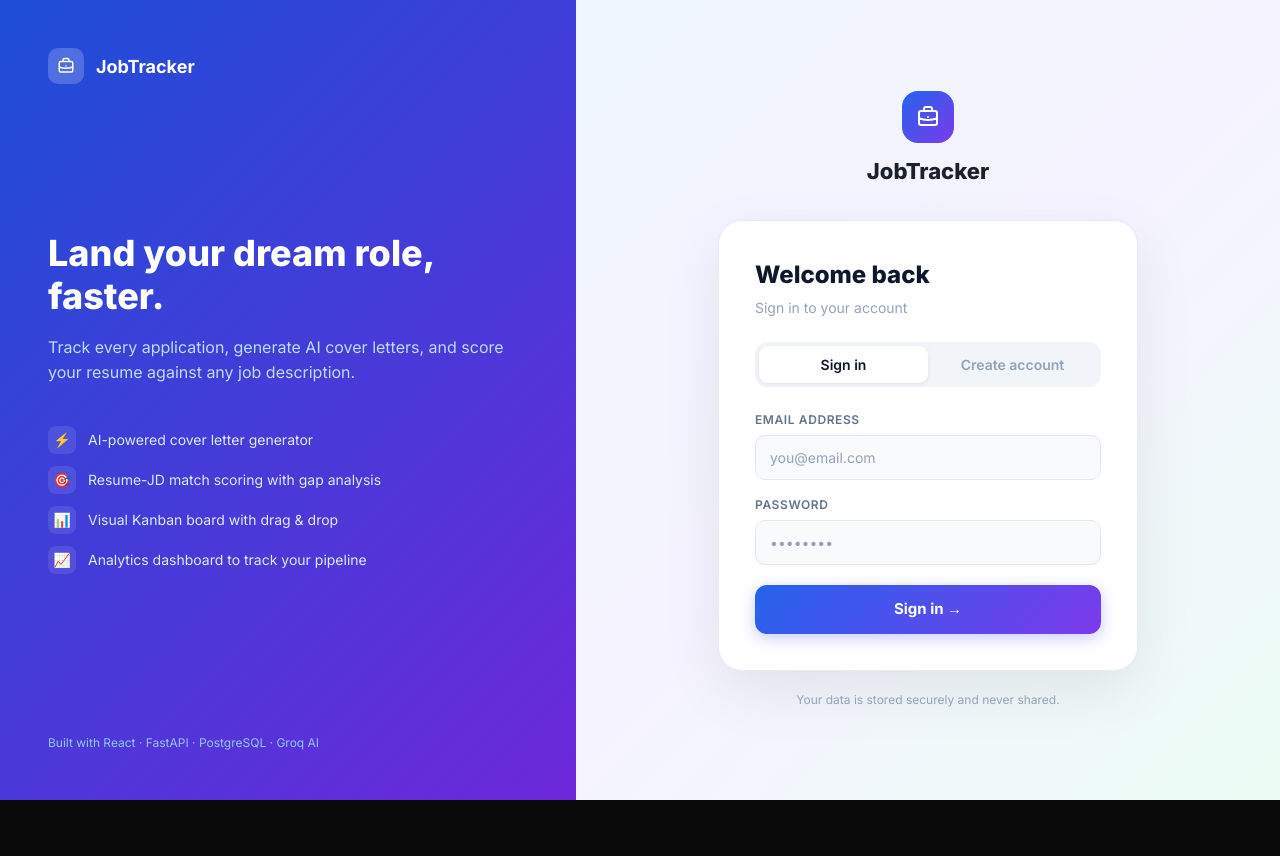
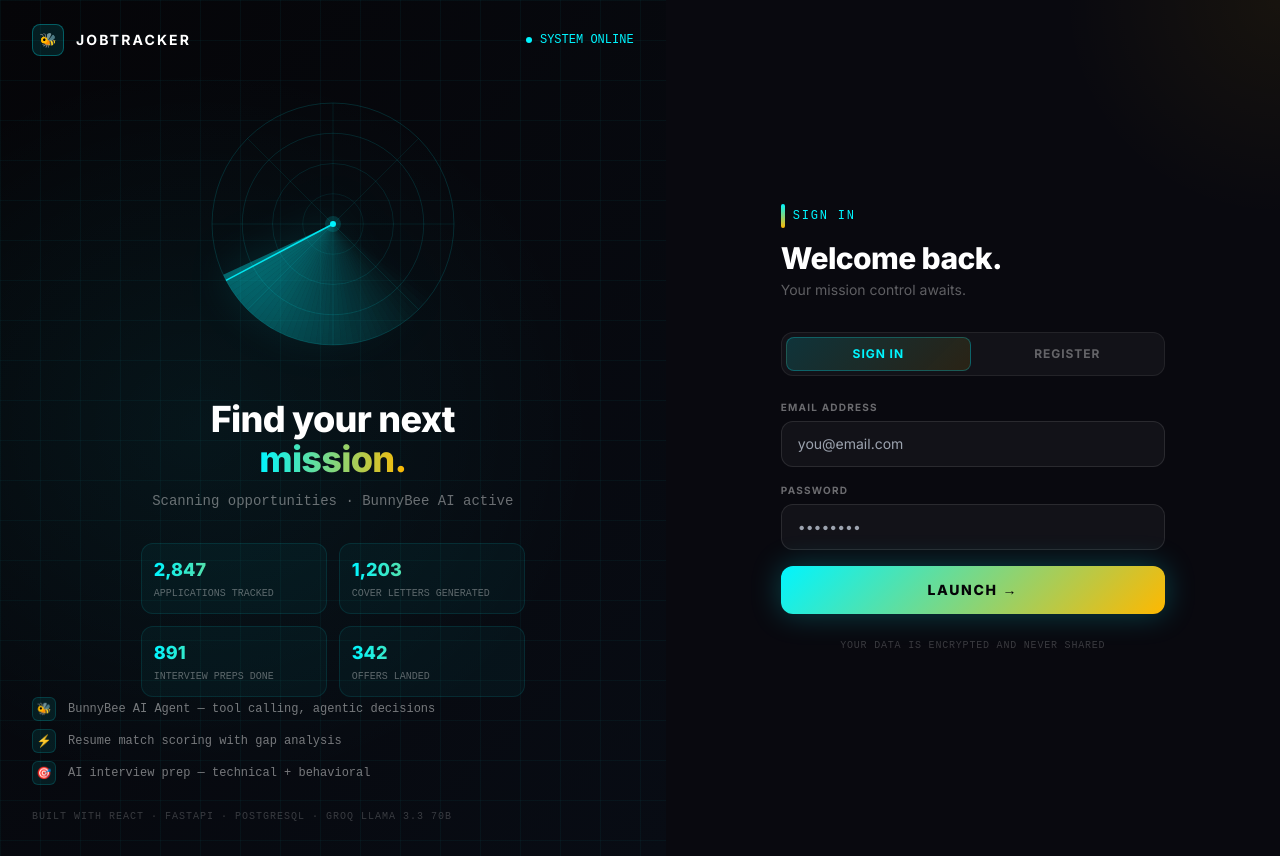
Before and after one commit to nischaysareen09/job-tracker, a React app in the folder frontend/: page /login in a window 1280 px wide. Before the commit the page ends 800 px from the top, so only its background shows below. Built offline with nearby package versions, Linux system fonts and the light colour scheme; the HTML template or start-up script is replaced by a standard one.

Commit message:
Redesign login - mission control theme with radar animation

```diff
--- a/frontend/src/pages/Login.jsx
+++ b/frontend/src/pages/Login.jsx
@@ -1,13 +1,177 @@
-import { useState } from 'react'
+import { useState, useEffect, useRef } from 'react'
 import { useNavigate } from 'react-router-dom'
 import api from '../api'
+
+// Animated radar canvas
+function RadarCanvas() {
+  const canvasRef = useRef(null)
+  const angleRef = useRef(0)
+  const dotsRef = useRef([])
+  const frameRef = useRef(null)
+
+  useEffect(() => {
+    const canvas = canvasRef.current
+    if (!canvas) return
+    const ctx = canvas.getContext('2d')
+    const W = canvas.width = canvas.offsetWidth
+    const H = canvas.height = canvas.offsetHeight
+    const cx = W / 2, cy = H / 2
+    const R = Math.min(W, H) * 0.42
+
+    // Generate random blips
+    dotsRef.current = Array.from({ length: 12 }, () => ({
+      angle: Math.random() * Math.PI * 2,
+      dist: (0.2 + Math.random() * 0.75) * R,
+      opacity: 0,
+      size: 1.5 + Math.random() * 2.5,
+    }))
+
+    const draw = () => {
+      ctx.clearRect(0, 0, W, H)
+
+      // Grid circles
+      for (let i = 1; i <= 4; i++) {
+        ctx.beginPath()
+        ctx.arc(cx, cy, R * i / 4, 0, Math.PI * 2)
+        ctx.strokeStyle = `rgba(0,245,255,${0.06 + i * 0.02})`
+        ctx.lineWidth = 1
+        ctx.stroke()
+      }
+
+      // Cross lines
+      ctx.strokeStyle = 'rgba(0,245,255,0.08)'
+      ctx.lineWidth = 1
+      ctx.beginPath(); ctx.moveTo(cx - R, cy); ctx.lineTo(cx + R, cy); ctx.stroke()
+      ctx.beginPath(); ctx.moveTo(cx, cy - R); ctx.lineTo(cx, cy + R); ctx.stroke()
+      ctx.beginPath(); ctx.moveTo(cx - R * 0.707, cy - R * 0.707); ctx.lineTo(cx + R * 0.707, cy + R * 0.707); ctx.stroke()
+      ctx.beginPath(); ctx.moveTo(cx + R * 0.707, cy - R * 0.707); ctx.lineTo(cx - R * 0.707, cy + R * 0.707); ctx.stroke()
+
+      // Sweep gradient
+      const sweepAngle = angleRef.current
+      const grad = ctx.createConicalGradient
+        ? ctx.createConicalGradient(cx, cy, sweepAngle)
+        : null
+
+      // Draw sweep as multiple arcs
+      for (let i = 0; i < 40; i++) {
+        const a = sweepAngle - (i * Math.PI / 60)
+        const opacity = (40 - i) / 40 * 0.35
+        ctx.beginPath()
+        ctx.moveTo(cx, cy)
+        ctx.arc(cx, cy, R, a, a + Math.PI / 60)
+        ctx.closePath()
+        ctx.fillStyle = `rgba(0,245,255,${opacity})`
+        ctx.fill()
+      }
+
+      // Sweep line
+      ctx.beginPath()
+      ctx.moveTo(cx, cy)
+      ctx.lineTo(cx + Math.cos(sweepAngle) * R, cy + Math.sin(sweepAngle) * R)
+      ctx.strokeStyle = 'rgba(0,245,255,0.9)'
+      ctx.lineWidth = 1.5
+      ctx.stroke()
+
+      // Blips
+      dotsRef.current.forEach(dot => {
+        const dx = sweepAngle - dot.angle
+        const norm = ((dx % (Math.PI * 2)) + Math.PI * 2) % (Math.PI * 2)
+        if (norm < 0.15) dot.opacity = 1
+        else dot.opacity = Math.max(0, dot.opacity - 0.012)
+
+        if (dot.opacity > 0) {
+          const x = cx + Math.cos(dot.angle) * dot.dist
+          const y = cy + Math.sin(dot.angle) * dot.dist
+          ctx.beginPath()
+          ctx.arc(x, y, dot.size, 0, Math.PI * 2)
+          ctx.fillStyle = `rgba(0,245,255,${dot.opacity})`
+          ctx.fill()
+          // Glow
+          ctx.beginPath()
+          ctx.arc(x, y, dot.size * 3, 0, Math.PI * 2)
+          ctx.fillStyle = `rgba(0,245,255,${dot.opacity * 0.15})`
+          ctx.fill()
+        }
+      })
+
+      // Center dot
+      ctx.beginPath()
+      ctx.arc(cx, cy, 3, 0, Math.PI * 2)
+      ctx.fillStyle = '#00f5ff'
+      ctx.fill()
+      ctx.beginPath()
+      ctx.arc(cx, cy, 8, 0, Math.PI * 2)
+      ctx.fillStyle = 'rgba(0,245,255,0.15)'
+      ctx.fill()
+
+      angleRef.current = (sweepAngle + 0.008) % (Math.PI * 2)
+      frameRef.current = requestAnimationFrame(draw)
+    }
+
+    draw()
+    return () => cancelAnimationFrame(frameRef.current)
+  }, [])
+
+  return <canvas ref={canvasRef} className="w-full h-full" />
+}
+
+// Animated grid background
+function GridBg() {
+  return (
+    <div className="absolute inset-0 overflow-hidden pointer-events-none">
+      <div style={{
+        backgroundImage: `
+          linear-gradient(rgba(0,245,255,0.04) 1px, transparent 1px),
+          linear-gradient(90deg, rgba(0,245,255,0.04) 1px, transparent 1px)
+        `,
+        backgroundSize: '40px 40px',
+        width: '100%',
+        height: '100%',
+      }} />
+      {/* Gradient overlay */}
+      <div className="absolute inset-0" style={{
+        background: 'radial-gradient(ellipse at 30% 50%, rgba(0,245,255,0.06) 0%, transparent 60%)'
+      }} />
+    </div>
+  )
+}
+
+// Typing animation for tagline
+function TypeWriter({ text }) {
+  const [displayed, setDisplayed] = useState('')
+  const [idx, setIdx] = useState(0)
+
+  useEffect(() => {
+    if (idx < text.length) {
+      const t = setTimeout(() => {
+        setDisplayed(prev => prev + text[idx])
+        setIdx(i => i + 1)
+      }, 40)
+      return () => clearTimeout(t)
+    }
+  }, [idx, text])
+
+  return (
+    <span>
+      {displayed}
+      {idx < text.length && (
+        <span className="inline-block w-0.5 h-4 ml-0.5 animate-pulse" style={{ backgroundColor: '#00f5ff', verticalAlign: 'middle' }} />
+      )}
+    </span>
+  )
+}
 
 export default function Login() {
   const [mode, setMode] = useState('login')
   const [form, setForm] = useState({ email: '', password: '', full_name: '' })
   const [error, setError] = useState('')
   const [loading, setLoading] = useState(false)
+  const [mounted, setMounted] = useState(false)
   const navigate = useNavigate()
+
+  useEffect(() => {
+    setTimeout(() => setMounted(true), 100)
+  }, [])
 
   const handle = (e) => setForm({ ...form, [e.target.name]: e.target.value })
 
@@ -22,163 +186,244 @@ export default function Login() {
       localStorage.setItem('token', data.access_token)
       navigate('/')
     } catch (err) {
-      setError(err.response?.data?.detail || 'Something went wrong')
+      setError(err.response?.data?.detail || 'Connection failed')
     } finally {
       setLoading(false)
     }
   }
 
-  const inputStyle = {
-    width: '100%',
-    border: '1.5px solid #e2e8f0',
-    borderRadius: '10px',
-    padding: '11px 14px',
-    fontSize: '14px',
-    color: '#1a202c',
-    background: '#f8fafc',
-    outline: 'none',
-    boxSizing: 'border-box',
-    fontFamily: 'inherit',
-  }
-
-  const labelStyle = {
-    display: 'block',
-    fontSize: '12px',
-    fontWeight: '600',
-    color: '#64748b',
-    textTransform: 'uppercase',
-    letterSpacing: '0.05em',
-    marginBottom: '6px',
-  }
+  const stats = [
+    { label: 'Applications Tracked', value: '2,847' },
+    { label: 'Cover Letters Generated', value: '1,203' },
+    { label: 'Interview Preps Done', value: '891' },
+    { label: 'Offers Landed', value: '342' },
+  ]
 
   return (
-    <div style={{ minHeight: '100vh', display: 'flex', fontFamily: "'Inter', system-ui, sans-serif" }}>
-      {/* Left panel */}
-      <div style={{
-        display: 'none',
-        flexDirection: 'column',
-        justifyContent: 'space-between',
-        width: '45%',
-        padding: '48px',
-        background: 'linear-gradient(135deg, #1d4ed8 0%, #6d28d9 100%)',
-      }}
-        className="lg-panel">
-        <style>{`
-          @media (min-width: 1024px) { .lg-panel { display: flex !important; } }
-          input::placeholder { color: #94a3b8; }
-          input:focus { border-color: #6366f1 !important; background: #fff !important; box-shadow: 0 0 0 3px rgba(99,102,241,0.1); }
-        `}</style>
+    <div className="min-h-screen flex" style={{ background: '#050508', fontFamily: "'Inter', sans-serif" }}>
 
-        {/* Logo */}
-        <div style={{ display: 'flex', alignItems: 'center', gap: '12px' }}>
-          <div style={{ width: '36px', height: '36px', background: 'rgba(255,255,255,0.2)', borderRadius: '10px', display: 'flex', alignItems: 'center', justifyContent: 'center' }}>
-            <svg width="18" height="18" fill="none" stroke="white" viewBox="0 0 24 24">
-              <path strokeLinecap="round" strokeLinejoin="round" strokeWidth={2} d="M21 13.255A23.931 23.931 0 0112 15c-3.183 0-6.22-.62-9-1.745M16 6V4a2 2 0 00-2-2h-4a2 2 0 00-2 2v2m4 6h.01M5 20h14a2 2 0 002-2V8a2 2 0 00-2-2H5a2 2 0 00-2 2v10a2 2 0 002 2z" />
-            </svg>
+      {/* LEFT PANEL — Mission Control */}
+      <div className="hidden lg:flex flex-col w-[52%] relative overflow-hidden"
+        style={{ background: 'linear-gradient(135deg, #050508 0%, #080c14 100%)' }}>
+        <GridBg />
+
+        {/* Top bar */}
+        <div className="relative z-10 flex items-center justify-between px-8 py-6">
+          <div className="flex items-center gap-3">
+            <div className="w-8 h-8 rounded-lg flex items-center justify-center"
+              style={{ background: 'rgba(0,245,255,0.1)', border: '1px solid rgba(0,245,255,0.3)' }}>
+              <span className="text-sm">🐝</span>
             </div>
-          <span style={{ color: 'white', fontWeight: '700', fontSize: '18px' }}>JobTracker</span>
+            <span className="font-bold text-white tracking-wider text-sm" style={{ letterSpacing: '0.15em' }}>
+              JOBTRACKER
+            </span>
+          </div>
+          <div className="flex items-center gap-2">
+            <div className="w-1.5 h-1.5 rounded-full animate-pulse" style={{ backgroundColor: '#00f5ff' }} />
+            <span className="text-xs font-mono" style={{ color: '#00f5ff' }}>SYSTEM ONLINE</span>
+          </div>
         </div>
 
-        <div>
-          <h2 style={{ fontSize: '36px', fontWeight: '800', color: 'white', lineHeight: '1.2', marginBottom: '16px' }}>
-            Land your dream role, faster.
-          </h2>
-          <p style={{ color: 'rgba(191,219,254,1)', fontSize: '16px', lineHeight: '1.6', marginBottom: '40px' }}>
-            Track every application, generate AI cover letters, and score your resume against any job description.
+        {/* Radar */}
+        <div className="relative z-10 flex-1 flex flex-col items-center justify-center px-8">
+          <div className="w-72 h-72 mb-8" style={{
+            opacity: mounted ? 1 : 0,
+            transition: 'opacity 0.8s ease',
+            filter: 'drop-shadow(0 0 20px rgba(0,245,255,0.3))'
+          }}>
+            <RadarCanvas />
+          </div>
+
+          {/* Headline */}
+          <div className="text-center mb-8" style={{ opacity: mounted ? 1 : 0, transition: 'opacity 1s ease 0.3s' }}>
+            <h1 className="text-4xl font-black text-white mb-3" style={{ letterSpacing: '-0.02em', lineHeight: 1.1 }}>
+              Find your next<br />
+              <span style={{
+                background: 'linear-gradient(90deg, #00f5ff, #ffb800)',
+                WebkitBackgroundClip: 'text',
+                WebkitTextFillColor: 'transparent'
+              }}>mission.</span>
+            </h1>
+            <p className="text-sm font-mono" style={{ color: 'rgba(255,255,255,0.4)' }}>
+              <TypeWriter text="Scanning opportunities · BunnyBee AI active" />
             </p>
-          {[
-            { icon: '⚡', text: 'AI-powered cover letter generator' },
-            { icon: '🎯', text: 'Resume-JD match scoring with gap analysis' },
-            { icon: '📊', text: 'Visual Kanban board with drag & drop' },
-            { icon: '📈', text: 'Analytics dashboard to track your pipeline' },
-          ].map(({ icon, text }) => (
-            <div key={text} style={{ display: 'flex', alignItems: 'center', gap: '12px', marginBottom: '12px' }}>
-              <div style={{ width: '28px', height: '28px', background: 'rgba(255,255,255,0.1)', borderRadius: '8px', display: 'flex', alignItems: 'center', justifyContent: 'center', fontSize: '14px' }}>{icon}</div>
-              <span style={{ color: 'rgba(219,234,254,1)', fontSize: '14px' }}>{text}</span>
+          </div>
+
+          {/* Stats grid */}
+          <div className="grid grid-cols-2 gap-3 w-full max-w-sm"
+            style={{ opacity: mounted ? 1 : 0, transition: 'opacity 1s ease 0.6s' }}>
+            {stats.map(({ label, value }, i) => (
+              <div key={i} className="rounded-xl p-3" style={{
+                background: 'rgba(0,245,255,0.04)',
+                border: '1px solid rgba(0,245,255,0.1)',
+              }}>
+                <p className="text-lg font-black" style={{
+                  background: 'linear-gradient(90deg, #00f5ff, #ffb800)',
+                  WebkitBackgroundClip: 'text',
+                  WebkitTextFillColor: 'transparent'
+                }}>{value}</p>
+                <p className="text-[10px] font-mono mt-0.5" style={{ color: 'rgba(255,255,255,0.35)' }}>{label.toUpperCase()}</p>
               </div>
             ))}
           </div>
-
-        <p style={{ color: 'rgba(147,197,253,1)', fontSize: '12px' }}>Built with React · FastAPI · PostgreSQL · Groq AI</p>
         </div>
 
-      {/* Right panel */}
-      <div style={{ flex: 1, display: 'flex', alignItems: 'center', justifyContent: 'center', padding: '24px', background: 'linear-gradient(135deg, #eff6ff 0%, #f5f3ff 50%, #ecfdf5 100%)' }}>
-        <div style={{ width: '100%', maxWidth: '420px' }}>
+        {/* Bottom features */}
+        <div className="relative z-10 px-8 pb-8">
+          <div className="flex flex-col gap-2">
+            {[
+              { icon: '🐝', text: 'BunnyBee AI Agent — tool calling, agentic decisions' },
+              { icon: '⚡', text: 'Resume match scoring with gap analysis' },
+              { icon: '🎯', text: 'AI interview prep — technical + behavioral' },
+            ].map(({ icon, text }, i) => (
+              <div key={i} className="flex items-center gap-3"
+                style={{ opacity: mounted ? 1 : 0, transition: `opacity 0.8s ease ${0.8 + i * 0.15}s` }}>
+                <div className="w-6 h-6 rounded-md flex items-center justify-center text-xs flex-shrink-0"
+                  style={{ background: 'rgba(0,245,255,0.08)', border: '1px solid rgba(0,245,255,0.15)' }}>
+                  {icon}
+                </div>
+                <span className="text-xs font-mono" style={{ color: 'rgba(255,255,255,0.45)' }}>{text}</span>
+              </div>
+            ))}
+          </div>
+          <p className="text-[10px] font-mono mt-6" style={{ color: 'rgba(255,255,255,0.2)', letterSpacing: '0.1em' }}>
+            BUILT WITH REACT · FASTAPI · POSTGRESQL · GROQ LLAMA 3.3 70B
+          </p>
+        </div>
+      </div>
+
+      {/* RIGHT PANEL — Auth form */}
+      <div className="flex-1 flex items-center justify-center p-8 relative"
+        style={{ background: '#09090f' }}>
+
+        {/* Subtle top-right glow */}
+        <div className="absolute top-0 right-0 w-64 h-64 pointer-events-none" style={{
+          background: 'radial-gradient(circle at top right, rgba(255,184,0,0.06), transparent 60%)'
+        }} />
+
+        <div className="w-full max-w-sm" style={{
+          opacity: mounted ? 1 : 0,
+          transform: mounted ? 'translateY(0)' : 'translateY(16px)',
+          transition: 'all 0.7s ease 0.2s'
+        }}>
 
           {/* Mobile logo */}
-          <div style={{ textAlign: 'center', marginBottom: '32px' }}>
-            <div style={{ display: 'inline-flex', alignItems: 'center', justifyContent: 'center', width: '52px', height: '52px', borderRadius: '16px', marginBottom: '12px', background: 'linear-gradient(135deg, #2563eb, #7c3aed)' }}>
-              <svg width="24" height="24" fill="none" stroke="white" viewBox="0 0 24 24">
-                <path strokeLinecap="round" strokeLinejoin="round" strokeWidth={2} d="M21 13.255A23.931 23.931 0 0112 15c-3.183 0-6.22-.62-9-1.745M16 6V4a2 2 0 00-2-2h-4a2 2 0 00-2 2v2m4 6h.01M5 20h14a2 2 0 002-2V8a2 2 0 00-2-2H5a2 2 0 00-2 2v10a2 2 0 002 2z" />
-              </svg>
+          <div className="lg:hidden text-center mb-8">
+            <div className="inline-flex items-center gap-2 mb-2">
+              <span className="text-2xl">🐝</span>
+              <span className="font-black text-white text-xl tracking-wider">JOBTRACKER</span>
             </div>
-            <h1 style={{ fontSize: '22px', fontWeight: '800', color: '#1a202c' }}>JobTracker</h1>
           </div>
 
-          {/* Card */}
-          <div style={{ background: 'white', borderRadius: '24px', boxShadow: '0 20px 60px rgba(0,0,0,0.08)', border: '1px solid rgba(226,232,240,0.8)', padding: '36px' }}>
-            <h2 style={{ fontSize: '24px', fontWeight: '800', color: '#0f172a', marginBottom: '4px' }}>
-              {mode === 'login' ? 'Welcome back' : 'Get started'}
+          {/* Header */}
+          <div className="mb-8">
+            <div className="flex items-center gap-2 mb-3">
+              <div className="w-1 h-6 rounded-full" style={{ background: 'linear-gradient(180deg, #00f5ff, #ffb800)' }} />
+              <span className="text-xs font-mono tracking-widest" style={{ color: '#00f5ff', letterSpacing: '0.15em' }}>
+                {mode === 'login' ? 'SIGN IN' : 'CREATE ACCOUNT'}
+              </span>
+            </div>
+            <h2 className="text-3xl font-black text-white" style={{ letterSpacing: '-0.02em' }}>
+              {mode === 'login' ? 'Welcome back.' : 'Get started.'}
             </h2>
-            <p style={{ fontSize: '14px', color: '#94a3b8', marginBottom: '24px' }}>
-              {mode === 'login' ? 'Sign in to your account' : 'Create your free account'}
+            <p className="text-sm mt-1" style={{ color: 'rgba(255,255,255,0.35)' }}>
+              {mode === 'login' ? 'Your mission control awaits.' : 'Launch your job search.'}
             </p>
+          </div>
 
-            {/* Tabs */}
-            <div style={{ display: 'flex', background: '#f1f5f9', borderRadius: '12px', padding: '4px', marginBottom: '24px' }}>
-              {['login', 'register'].map((m) => (
+          {/* Tab switcher */}
+          <div className="flex gap-1 mb-6 p-1 rounded-xl" style={{ background: 'rgba(255,255,255,0.04)', border: '1px solid rgba(255,255,255,0.07)' }}>
+            {['login', 'register'].map(m => (
               <button key={m} onClick={() => { setMode(m); setError('') }}
+                className="flex-1 py-2 text-xs font-bold rounded-lg transition-all duration-200"
                 style={{
-                    flex: 1, padding: '8px', fontSize: '14px', fontWeight: '600', borderRadius: '9px',
-                    border: 'none', cursor: 'pointer', transition: 'all 0.2s',
-                    background: mode === m ? 'white' : 'transparent',
-                    color: mode === m ? '#0f172a' : '#94a3b8',
-                    boxShadow: mode === m ? '0 1px 4px rgba(0,0,0,0.08)' : 'none',
+                  background: mode === m ? 'linear-gradient(135deg, rgba(0,245,255,0.15), rgba(255,184,0,0.1))' : 'transparent',
+                  color: mode === m ? '#00f5ff' : 'rgba(255,255,255,0.35)',
+                  border: mode === m ? '1px solid rgba(0,245,255,0.25)' : '1px solid transparent',
+                  letterSpacing: '0.08em',
                 }}>
-                  {m === 'login' ? 'Sign in' : 'Create account'}
+                {m === 'login' ? 'SIGN IN' : 'REGISTER'}
               </button>
             ))}
           </div>
 
-            <div style={{ display: 'flex', flexDirection: 'column', gap: '16px' }}>
+          {/* Form fields */}
+          <div className="space-y-4">
             {mode === 'register' && (
               <div>
-                  <label style={labelStyle}>Full name</label>
-                  <input style={inputStyle} name="full_name" placeholder="Jane Doe" value={form.full_name} onChange={handle} />
-                </div>
-              )}
-              <div>
-                <label style={labelStyle}>Email address</label>
-                <input style={inputStyle} name="email" type="email" placeholder="you@email.com" value={form.email} onChange={handle} />
-              </div>
-              <div>
-                <label style={labelStyle}>Password</label>
-                <input style={inputStyle} name="password" type="password" placeholder="••••••••" value={form.password} onChange={handle}
-                  onKeyDown={(e) => e.key === 'Enter' && submit()} />
-              </div>
-
-              {error && (
-                <div style={{ display: 'flex', alignItems: 'center', gap: '8px', background: '#fef2f2', border: '1px solid #fecaca', color: '#dc2626', fontSize: '13px', padding: '12px 16px', borderRadius: '12px' }}>
-                  <span>⚠️</span> {error}
+                <label className="block text-[10px] font-bold mb-1.5 tracking-widest" style={{ color: 'rgba(255,255,255,0.4)', letterSpacing: '0.12em' }}>FULL NAME</label>
+                <input
+                  className="w-full rounded-xl px-4 py-3 text-sm text-white outline-none transition-all duration-200"
+                  style={{
+                    background: 'rgba(255,255,255,0.04)',
+                    border: '1px solid rgba(255,255,255,0.1)',
+                    fontFamily: 'Inter, sans-serif',
+                  }}
+                  name="full_name" placeholder="Nischay Sareen"
+                  value={form.full_name} onChange={handle}
+                  onFocus={e => { e.target.style.border = '1px solid rgba(0,245,255,0.4)'; e.target.style.boxShadow = '0 0 0 3px rgba(0,245,255,0.08)' }}
+                  onBlur={e => { e.target.style.border = '1px solid rgba(255,255,255,0.1)'; e.target.style.boxShadow = 'none' }}
+                />
               </div>
             )}
 
+            <div>
+              <label className="block text-[10px] font-bold mb-1.5" style={{ color: 'rgba(255,255,255,0.4)', letterSpacing: '0.12em' }}>EMAIL ADDRESS</label>
+              <input
+                className="w-full rounded-xl px-4 py-3 text-sm text-white outline-none transition-all duration-200"
+                style={{ background: 'rgba(255,255,255,0.04)', border: '1px solid rgba(255,255,255,0.1)', fontFamily: 'Inter, sans-serif' }}
+                name="email" type="email" placeholder="you@email.com"
+                value={form.email} onChange={handle}
+                onFocus={e => { e.target.style.border = '1px solid rgba(0,245,255,0.4)'; e.target.style.boxShadow = '0 0 0 3px rgba(0,245,255,0.08)' }}
+                onBlur={e => { e.target.style.border = '1px solid rgba(255,255,255,0.1)'; e.target.style.boxShadow = 'none' }}
+              />
+            </div>
+
+            <div>
+              <label className="block text-[10px] font-bold mb-1.5" style={{ color: 'rgba(255,255,255,0.4)', letterSpacing: '0.12em' }}>PASSWORD</label>
+              <input
+                className="w-full rounded-xl px-4 py-3 text-sm text-white outline-none transition-all duration-200"
+                style={{ background: 'rgba(255,255,255,0.04)', border: '1px solid rgba(255,255,255,0.1)', fontFamily: 'Inter, sans-serif' }}
+                name="password" type="password" placeholder="••••••••"
+                value={form.password} onChange={handle}
+                onFocus={e => { e.target.style.border = '1px solid rgba(0,245,255,0.4)'; e.target.style.boxShadow = '0 0 0 3px rgba(0,245,255,0.08)' }}
+                onBlur={e => { e.target.style.border = '1px solid rgba(255,255,255,0.1)'; e.target.style.boxShadow = 'none' }}
+                onKeyDown={e => e.key === 'Enter' && submit()}
+              />
+            </div>
+
+            {/* Error */}
+            {error && (
+              <div className="flex items-center gap-2 rounded-xl px-4 py-3"
+                style={{ background: 'rgba(255,61,90,0.08)', border: '1px solid rgba(255,61,90,0.2)' }}>
+                <span style={{ color: '#ff3d5a' }}>⚠</span>
+                <p className="text-xs font-mono" style={{ color: '#ff3d5a' }}>{error}</p>
+              </div>
+            )}
+
+            {/* Submit */}
             <button onClick={submit} disabled={loading}
+              className="w-full py-3.5 rounded-xl font-black text-sm tracking-wider transition-all duration-200 relative overflow-hidden group"
               style={{
-                  width: '100%', padding: '13px', fontSize: '15px', fontWeight: '700', color: 'white',
-                  border: 'none', borderRadius: '12px', cursor: loading ? 'not-allowed' : 'pointer',
-                  background: 'linear-gradient(135deg, #2563eb, #7c3aed)',
-                  boxShadow: '0 4px 15px rgba(99,102,241,0.35)',
-                  opacity: loading ? 0.7 : 1, marginTop: '4px', transition: 'all 0.2s',
+                background: loading ? 'rgba(255,255,255,0.05)' : 'linear-gradient(135deg, #00f5ff, #ffb800)',
+                color: loading ? 'rgba(255,255,255,0.3)' : '#050508',
+                letterSpacing: '0.12em',
+                boxShadow: loading ? 'none' : '0 0 30px rgba(0,245,255,0.25)',
               }}>
-                {loading ? 'Please wait…' : mode === 'login' ? 'Sign in →' : 'Create account →'}
+              {loading ? (
+                <span className="flex items-center justify-center gap-2">
+                  <span className="w-3.5 h-3.5 border-2 border-current border-t-transparent rounded-full animate-spin" />
+                  CONNECTING...
+                </span>
+              ) : (
+                mode === 'login' ? 'LAUNCH →' : 'CREATE ACCOUNT →'
+              )}
             </button>
           </div>
-          </div>
 
-          <p style={{ textAlign: 'center', fontSize: '12px', color: '#94a3b8', marginTop: '20px' }}>
-            Your data is stored securely and never shared.
+          {/* Footer */}
+          <p className="text-center text-[10px] font-mono mt-6" style={{ color: 'rgba(255,255,255,0.2)', letterSpacing: '0.08em' }}>
+            YOUR DATA IS ENCRYPTED AND NEVER SHARED
           </p>
         </div>
       </div>
```
Lines whose indentation alone changed are shown as unchanged.
